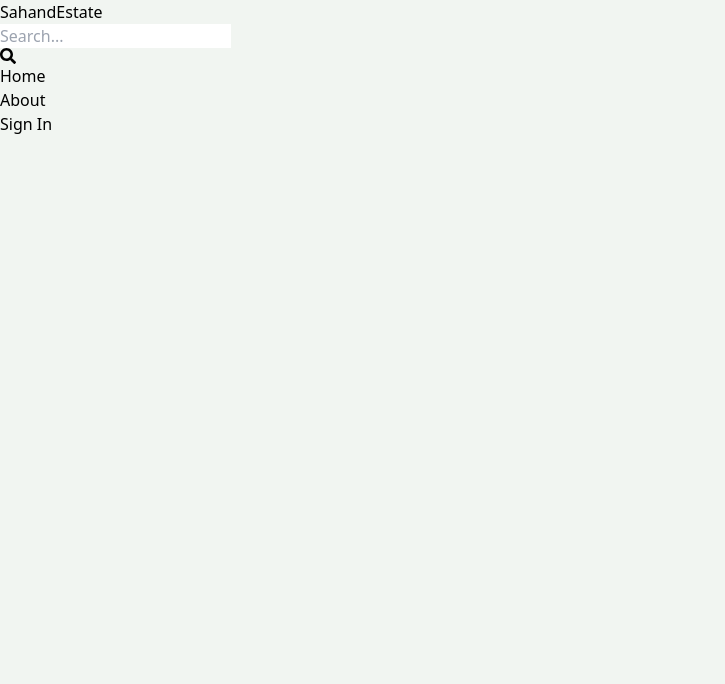
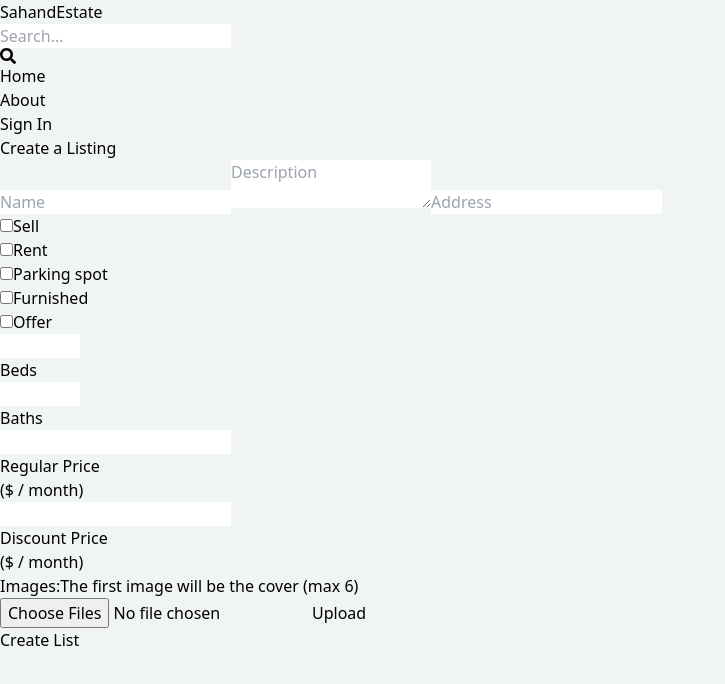
Before and after one commit to najjamalam786/real_estate_project, a React (Vite) app in the folder client/: page /create-listing in a window 1280 px wide. Shown: the top 684 px of the page, without its empty margins (0-725 px from the left). Built offline with nearby package versions, Linux system fonts and the light colour scheme.

Commit message:
Create Listing UI design successfully

```diff
--- a/client/src/App.jsx
+++ b/client/src/App.jsx
@@ -7,24 +7,30 @@
 import About from "./pages/About";
 import Header from './components/Header';
 import PrivateRout from './components/PrivateRout';
+import CreateListing from './pages/CreateListing';
+
 
 
 export default function App() {
   return (
     <BrowserRouter>
-    <Header></Header>
-    <Routes>
-      <Route path="/" element={<Home/>}/>
-      <Route path="/sign-in" element={<SignIn/>}/>
-      <Route path="/sign-up" element={<SignUp/>}/>
-      <Route path="/about" element={<About/>}/>
+      <Header></Header>
+      <Routes>
+        <Route path="/" element={<Home />} />
+        <Route path="/sign-in" element={<SignIn />} />
+        <Route path="/sign-up" element={<SignUp />} />
+        <Route path="/about" element={<About />} />
+        <Route path="/create-listing" element={<CreateListing/>}/>
 
-      {/* after signOut, can't access profile by using "/profile" */}
-      <Route element={<PrivateRout/>}>
-      <Route path="/profile" element={<Profile/>}/>
-      </Route>
+        {/* after signOut, can't access profile by using "/profile" */}
+        <Route element={<PrivateRout />}>
 
-    </Routes>
+          <Route path="/profile" element={<Profile />} />
+
+
+        </Route>
+
+      </Routes>
     </BrowserRouter>
 
 
--- /dev/null
+++ b/client/src/pages/CreateListing.jsx
@@ -0,0 +1,83 @@
+import React from 'react'
+
+export default function CreateListing() {
+
+    return (
+        <>
+            <main className='p-3 max-w-4xl mx-auto'>
+                <h1 className='text-3xl font-semibold text-center my-7'>Create a Listing</h1>
+
+                <form className='flex flex-col sm:flex-row gap-4'>
+                    <div className='flex flex-col gap-4 flex-1'>
+                        <input type='text' placeholder="Name" className='border p-3 rounded-lg' id='name' maxLength={62} minLength={10} required />
+                        <textarea type='text' placeholder="Description" className='border p-3 rounded-lg' id='description' required />
+                        <input type='text' placeholder="Address" className='border p-3 rounded-lg' id='address' required />
+
+                        <div className='flex gap-6 flex-wrap'>
+                            <div className='flex gap-2'>
+                                <input type="checkbox" id='sale' className='w-5' />
+                                <span>Sell</span>
+                            </div>
+                            <div className='flex gap-2'>
+                                <input type="checkbox" id='rent' className='w-5' />
+                                <span>Rent</span>
+                            </div>
+                            <div className='flex gap-2'>
+                                <input type="checkbox" id='parking' className='w-5' />
+                                <span>Parking spot</span>
+                            </div>
+                            <div className='flex gap-2'>
+                                <input type="checkbox" id='furnished' className='w-5' />
+                                <span>Furnished</span>
+                            </div>
+                            <div className='flex gap-2'>
+                                <input type="checkbox" id='offer' className='w-5' />
+                                <span>Offer</span>
+                            </div>
+                        </div>
+
+                        <div className='flex flex-wrap gap-6'>
+                            <div className='flex items-center gap-2'>
+                                <input type='number' id='bedrooms' min='1' max='10' required className='p-3 border-gray-300 rounded-lg' />
+                                <p>Beds</p>
+
+                            </div>
+                            <div className='flex items-center gap-2'>
+                                <input type='number' id='bathrooms' min='1' max='10' required className='p-3 border-gray-300 rounded-lg' />
+                                <p>Baths</p>
+
+                            </div>
+                            <div className='flex items-center gap-2'>
+                                <input type='number' id='regularPrice' min='0' required className='p-3 border-gray-300 rounded-lg' />
+                                <div className='flex flex-col items-center'>
+                                    <p>Regular Price</p>
+                                    <span className='text-xs'>($ / month)</span>
+                                </div>
+
+                            </div>
+                            <div className='flex items-center gap-2'>
+                                <input type='number' id='discountPrice' min='0' required className='p-3 border-gray-300 rounded-lg' />
+                                <div className='flex flex-col items-center'>
+                                    <p>Discount Price</p>
+                                    <span className='text-xs'>($ / month)</span>
+                                </div>
+
+                            </div>
+                        </div>
+
+                    </div>
+                    <div className='flex flex-col flex-1 gap-4'>
+                        <p className='font-semibold'>Images:
+                            <span className='font-normal text-gray-600 ml-2'>The first image will be the cover (max 6)</span>
+                        </p>
+                        <div className='flex gap-4'>
+                            <input type="file" className='p-3 border border-gray-300 rounded w-full' id='images' accept='image/+' multiple />
+                            <button className='p-3 text-green-700 border border-green-700 rounded uupercase hover:shadow-lg disabled:opacity-80'>Upload</button>
+                        </div>
+                        <button className='p-3 bg-slate-700 text-white rounded-lg uppercase hover:opacity-95 disabled:opacity-90'>Create List</button>
+                    </div>
+                </form>
+            </main>
+        </>
+    )
+}
--- a/client/src/pages/Profile.jsx
+++ b/client/src/pages/Profile.jsx
@@ -1,4 +1,5 @@
 
+import { Link } from "react-router-dom"
 import { useDispatch, useSelector } from 'react-redux';
 import { useEffect, useRef, useState } from 'react';
 import { getDownloadURL, getStorage, ref, uploadBytesResumable } from 'firebase/storage';
@@ -152,6 +153,9 @@
         <button disabled={loading} type='submit' className='bg-slate-700 text-white p-3 rounded-lg uppercase hover:opacity-95 disabled:opacity-95'>{loading ? 'Loading' : 'Update'}</button>
 
 
+        <Link to='/create-listing' className="bg-green-700 text-white p-3 rounded-lg uppercase hover:opacity-95 disabled:opacity-95 text-center">Create Listing
+        </Link>
+
       </form>
 
       <div className='flex justify-between mt-5'>
```
Also changed, not shown: 1 other file (tests, documents, lock files or other folders).
